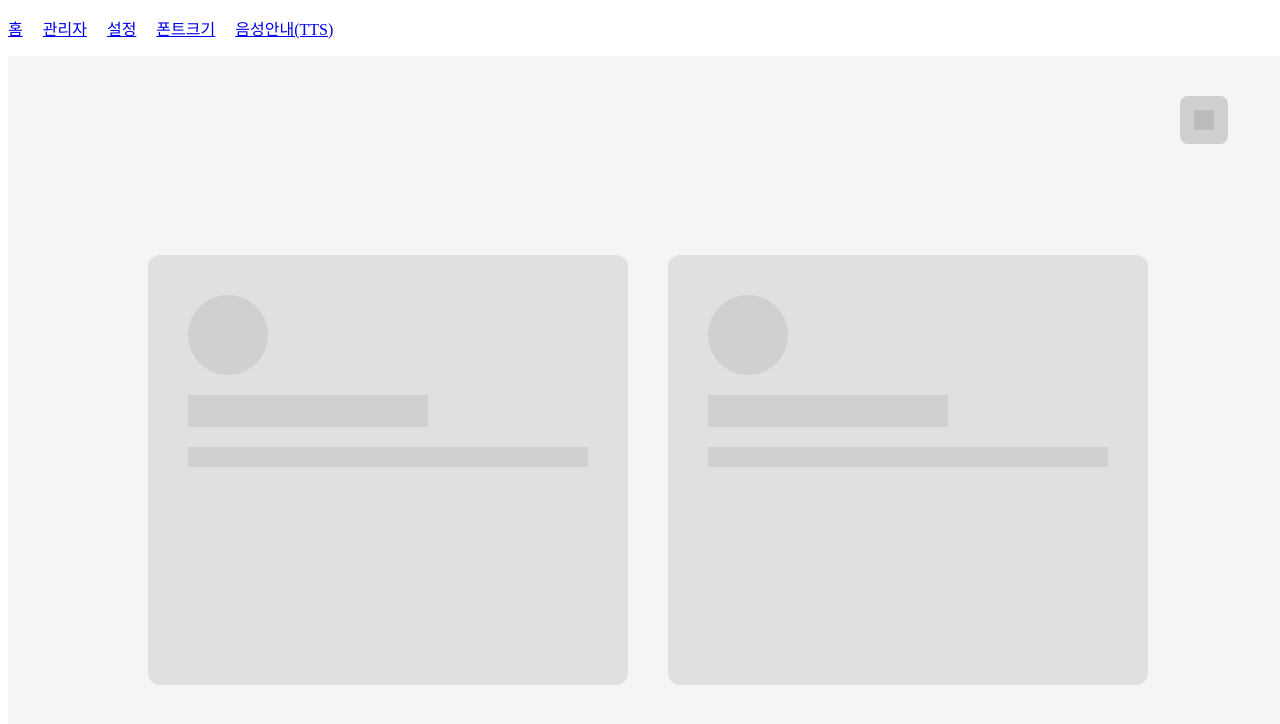
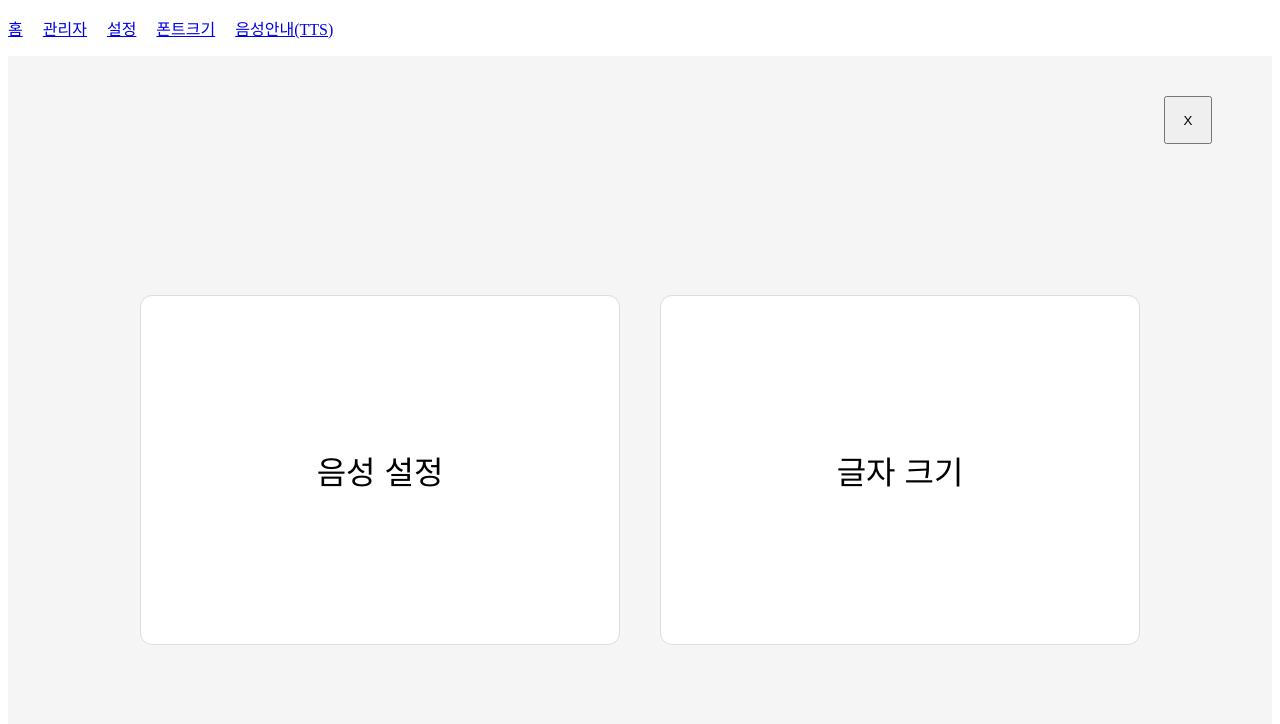
Before and after one commit to sup12135/saesol-translator, a React (Vite) app in the folder frontend/: page /Settings in a window 1280 px wide. Shown: the top 724 px of the page. Built offline with nearby package versions, Linux system fonts and the light colour scheme.

Commit message:
설정 페이지 기능 구현

```diff
--- /dev/null
+++ b/frontend/src/pages/Settings/Components/MenuButton.tsx
@@ -0,0 +1,26 @@
+//src/pages/Settings/Components/MenuButton.tsx
+
+import React from 'react';
+
+interface MenuButtonProps {
+  label: string;
+  onClick: () => void;
+}
+
+const MenuButton = ({ label, onClick }: MenuButtonProps) => (
+  <button
+    onClick={onClick}
+    style={{
+      height: '350px',
+      borderRadius: '12px',
+      backgroundColor: '#ffffff',
+      fontSize: '2rem',
+      cursor: 'pointer',
+      border: '1px solid #ddd'
+    }}
+  >
+    {label}
+  </button>
+);
+
+export default MenuButton;
--- a/frontend/src/pages/Settings/SettingsSkeleton.tsx
+++ b/frontend/src/pages/Settings/SettingsSkeleton.tsx
@@ -1,3 +1,5 @@
+//src/pages/Settings/SettingsSkeleton.tsx
+
 import React from 'react';
 
 
--- /dev/null
+++ b/frontend/src/pages/Settings/SettingsView.tsx
@@ -0,0 +1,27 @@
+//src/pages/Settings/SettingsView.tsx
+
+import MenuButton from './Components/MenuButton';
+
+interface SettingsViewProps {
+  onNavigate: (path: string) => void;
+}
+
+const SettingsView = ({ onNavigate }: SettingsViewProps) => {
+  return (
+    <div style={{ display: 'flex', flexDirection: 'column', height: '100vh', backgroundColor: '#f5f5f5' }}>
+      <header style={{ display: 'flex', justifyContent: 'flex-end', padding: '40px 60px 20px' }}>
+        <button onClick={() => onNavigate('/')} style={{ width: '48px', height: '48px' }}>X</button>
+      </header>
+
+      <main style={{ flex: 1, display: 'flex', justifyContent: 'center', alignItems: 'center', padding: '0 60px' }}>
+        <div style={{ display: 'grid', gridTemplateColumns: '1fr 1fr', gap: '40px', width: '100%', maxWidth: '1000px' }}>
+          <MenuButton label="음성 설정" onClick={() => onNavigate('/TTS')} />
+          <MenuButton label="글자 크기" onClick={() => onNavigate('/FontSize')} />
+        </div>
+      </main>
+      <footer style={{ height: '80px' }} />
+    </div>
+  );
+};
+
+export default SettingsView;
--- a/frontend/src/pages/Settings/index.tsx
+++ b/frontend/src/pages/Settings/index.tsx
@@ -1,13 +1,22 @@
 //src/pages/Settings/index.tsx (SL_SC_02)
 
-import SettingsSkeleton from "./SettingsSkeleton";
+import React, { useState, useEffect } from 'react';
+import { useNavigate } from 'react-router-dom';
+import SettingsSkeleton from './SettingsSkeleton';
+import SettingsView from "./SettingsView";
 
 function Settings() {
-  return (
-    <div style={{ display: 'flex', flexDirection: 'column', height: '100vh', width: '100vw', overflow: 'hidden' }}>
-      <SettingsSkeleton />
-    </div>
-  );
+  const [isLoading, setIsLoading] = useState(true);
+  const navigate = useNavigate();
+
+  useEffect(() => {
+    const timer = setTimeout(() => setIsLoading(false), 100);
+    return () => clearTimeout(timer);
+  }, []);
+
+  if (isLoading) return <SettingsSkeleton />;
+
+  return <SettingsView onNavigate={(path) => navigate(path)} />;
 }
 
 export default Settings;
```
